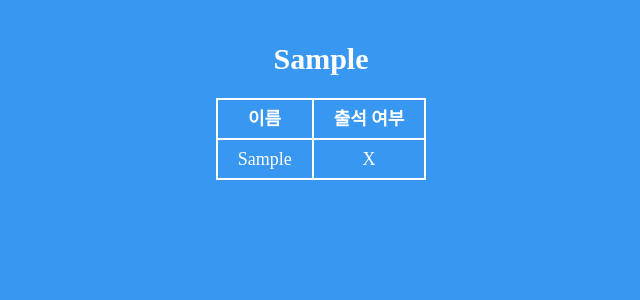
After one commit to Gyong1211/Hackarthon, a Django app: template django_app/templates/attendance/list.html in a window 1280 px wide. The commit adds this page. Shown: the top 300 px of the page, without its empty margins (319-959 px from the left). Run offline with Django 3.2, Linux system fonts and the light colour scheme; the template is opened without the code that fills it: most values are stand-ins (such as "Sample title", 1, 10 or a date in 2020); style sheets or scripts are compiled from the project's sources.

Commit message:
attendance_list view, template 구현

```diff
--- a/django_app/attendance/urls.py
+++ b/django_app/attendance/urls.py
@@ -8,4 +8,5 @@ urlpatterns = [
     url(r'^create/$', views.attendance_create, name='attendance_create'),
     url(r'^result/$', views.attendance_success, name='attendance_success'),
     url(r'^already/$', views.already_attend, name='already_attend'),
+    url(r'^list/$', views.attendance_list, name='attendance_list')
 ]
--- a/django_app/static/css/layout.css
+++ b/django_app/static/css/layout.css
@@ -12,6 +12,11 @@
   position: fixed;
   top: 50%;
   left: 50%;
+}
+
+.attendance_list {
+  margin-top: 30px;
+  text-align: center;
 }
 
 .btn-container {
@@ -91,3 +96,18 @@ h3 {
   font-size: 30px;
   line-height: 40px;
 }
+
+table {
+  margin-top: 20px;
+}
+
+table, th, td {
+  font-size: 18px;
+  border: 2px solid white;
+  border-collapse: collapse;
+}
+
+th, td {
+  padding: 10px 20px;
+  text-align: center;
+}
--- a/django_app/static/css/layout.min.css
+++ b/django_app/static/css/layout.min.css
@@ -1 +1 @@
-.container{max-width:500px;margin:auto;text-align:center}.login-content{margin:auto;width:200px;margin-top:-120px;margin-left:-100px;position:fixed;top:50%;left:50%}.btn-container{vertical-align:middle}.signup-form{margin:auto;width:200px;margin-top:-180px;margin-left:-100px;position:fixed;top:50%;left:50%}.signup-form input{width:180px}.login-form{margin:auto;width:200px;margin-top:-140px;margin-left:-100px;position:fixed;top:50%;left:50%}.login-form input{width:150px}.result{margin:auto;width:400px;margin-top:-140px;margin-left:-200px;position:fixed;top:50%;left:50%}.result input{width:150px}h3{font-size:30px;margin:0;padding-top:20px;padding-bottom:10px}.login-form-main{margin:10px auto}#map{color:black}.map-content{margin-top:30px}.fieldset{margin:10px 0}.error{font-size:30px}.result{font-size:30px;line-height:40px}
+.container{max-width:500px;margin:auto;text-align:center}.login-content{margin:auto;width:200px;margin-top:-120px;margin-left:-100px;position:fixed;top:50%;left:50%}.attendance_list{margin-top:30px;text-align:center}.btn-container{vertical-align:middle}.signup-form{margin:auto;width:200px;margin-top:-180px;margin-left:-100px;position:fixed;top:50%;left:50%}.signup-form input{width:180px}.login-form{margin:auto;width:200px;margin-top:-140px;margin-left:-100px;position:fixed;top:50%;left:50%}.login-form input{width:150px}.result{margin:auto;width:400px;margin-top:-140px;margin-left:-200px;position:fixed;top:50%;left:50%}.result input{width:150px}h3{font-size:30px;margin:0;padding-top:20px;padding-bottom:10px}.login-form-main{margin:10px auto}#map{color:black}.map-content{margin-top:30px}.fieldset{margin:10px 0}.error{font-size:30px}.result{font-size:30px;line-height:40px}table{margin-top:20px}table,th,td{font-size:18px;border:2px solid white;border-collapse:collapse}th,td{padding:10px 20px;text-align:center}
--- a/django_app/static/scss/layout.scss
+++ b/django_app/static/scss/layout.scss
@@ -12,6 +12,11 @@
   position: fixed;
   top: 50%;
   left:50%;
+}
+
+.attendance_list {
+  margin-top: 30px;
+  text-align: center;
 }
 
 .btn-container {
@@ -85,3 +90,17 @@ h3 {
   font-size: 30px;
   line-height: 40px;
 }
+
+table {
+  margin-top: 20px;
+}
+table, th, td{
+  font-size: 18px;
+  border: 2px solid white;
+  border-collapse: collapse;
+}
+th, td {
+padding: 10px 20px;
+text-align: center;
+
+}
--- /dev/null
+++ b/django_app/templates/attendance/list.html
@@ -0,0 +1,21 @@
+{% extends 'common/base.html' %}
+
+{%block content %}
+<div class="attendance_list">
+    <h3>{{current_day}}</h3>
+    <table align="center">
+        <tr>
+            <th>이름</th>
+            <th>출석 여부</th>
+        </tr>
+       {% for attendance in attendance_result %}
+        <tr>
+            <td>{{attendance.0}}</td>
+            <td>{% if attendance.1 %}O{%else%}X{%endif%}</td>
+        </tr>
+
+    {% endfor %}
+    </table>
+
+</div>
+{% endblock %}
--- a/django_app/templates/attendance/result.html
+++ b/django_app/templates/attendance/result.html
@@ -3,6 +3,7 @@
 {% block content %}
     <div class="result">
         <p>{{result}}</p>
+        <a href="{% url 'member:logout' %}" class="btn btn-lg btn-red">로그아웃</a>
+        <a href="{% url 'attendance:attendance_list' %}" class="btn btn-lg">출석표 확인</a>
     </div>
-    <a href="{% url 'member:logout' %}"></a>
 {% endblock %}
```
Also changed, not shown: django_app/attendance/views.py (+24 -0 lines), django_app/static/css/layout.compact.css (+8 -0 lines), django_app/static/css/layout.nested.css (+16 -0 lines).
